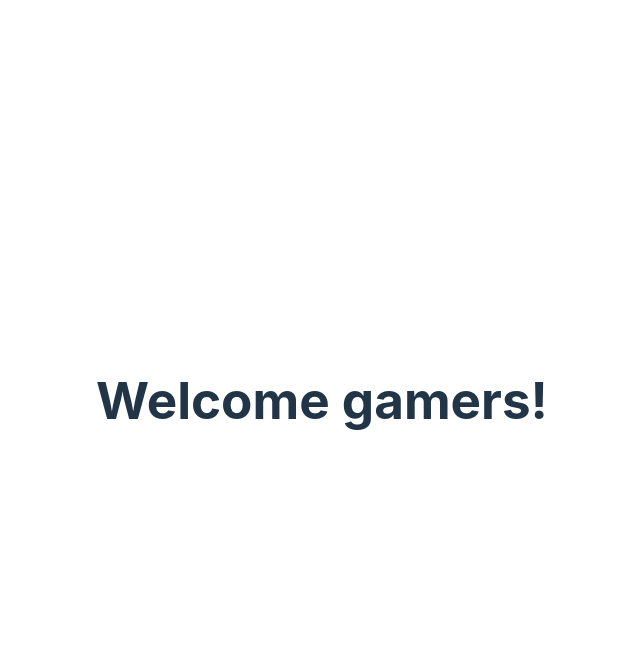
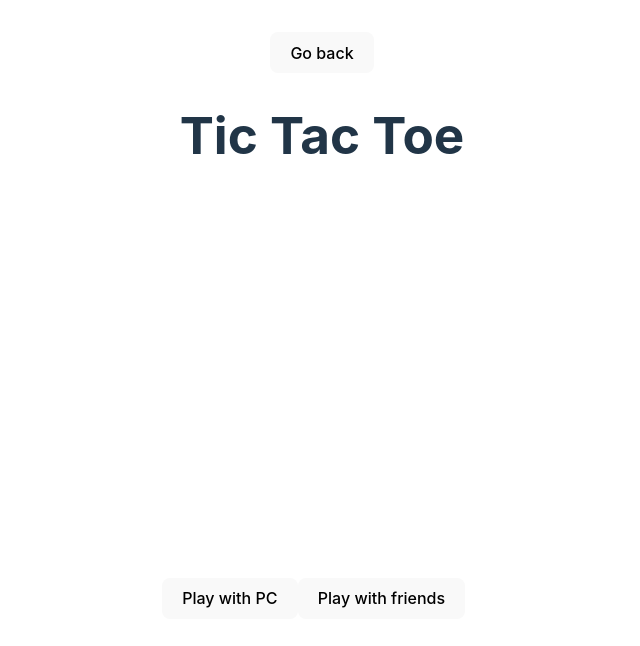
Before and after one commit to najemhamo/WebGameSite, a React (Vite) app in the folder Frontend/: page /TicTacToe in a window 1280 px wide. Shown: the top 646 px of the page, without its empty margins (318-958 px from the left). Built offline with nearby package versions, Linux system fonts and the light colour scheme.

Commit message:
Created TicTacToe Homepage

```diff
--- a/Frontend/TicTacToe/TicTacToeHomePage.jsx
+++ b/Frontend/TicTacToe/TicTacToeHomePage.jsx
@@ -1,9 +1,20 @@
+import { useNavigate } from "react-router-dom"
 
 export default function TicTacToeHomePage()
 {
+    const navigate = useNavigate()
+
     return (
         <>
-            <h1>Welcome gamers!</h1>
+            <header>
+                <button onClick={() => navigate("/")}>Go back</button>
+                <h1>Tic Tac Toe</h1>
+            </header>
+
+            <body>
+                <button>Play with PC</button>
+                <button>Play with friends</button>
+            </body>
         </>
     )
 }
```
